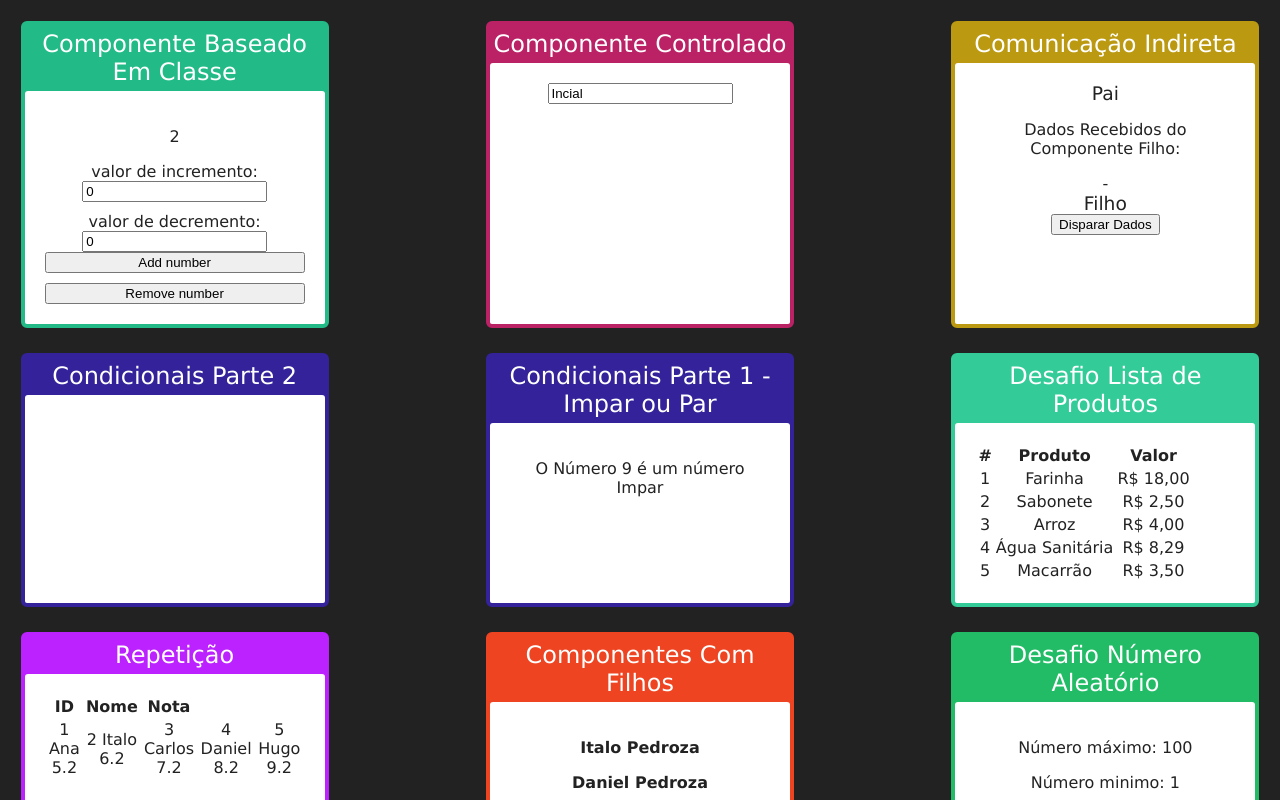
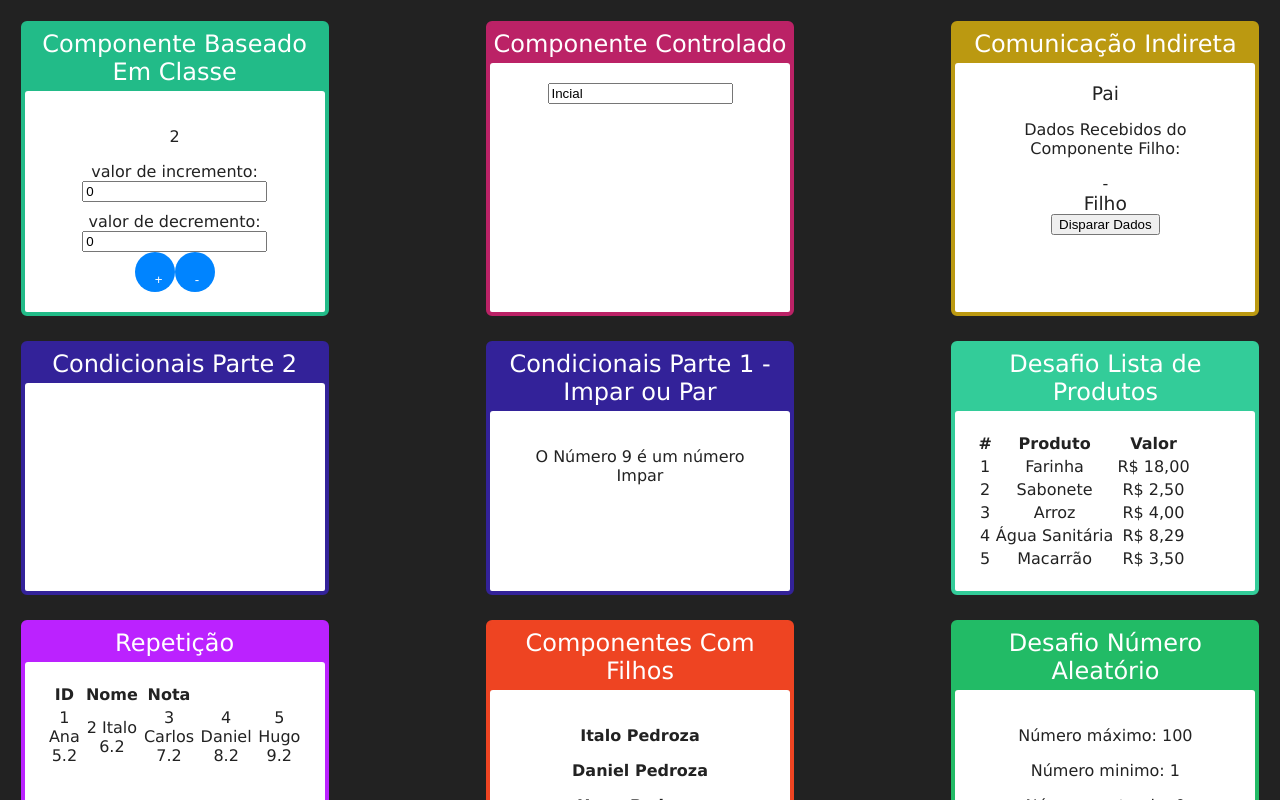
Before and after one commit to italoknd/Curso-REACT-JS, a React (Vite) app in the folder react-fundamentals/: page / in a window 1280 px wide. Shown: the top 800 px of the page. Built offline with nearby package versions, Linux system fonts and the light colour scheme.

Commit message:
adding some css to the controllers

```diff
--- a/react-fundamentals/src/components/contador/Contador.tsx
+++ b/react-fundamentals/src/components/contador/Contador.tsx
@@ -1,4 +1,5 @@
 import React, { Component, ReactEventHandler } from "react";
+import "./contador.css";
 import { IContador } from "./interfaceContador";
 
 export default class Contador extends Component<IContador> {
@@ -58,9 +59,13 @@ export default class Contador extends Component<IContador> {
             />
           </div>
         </div>
-        <div style={{ display: "flex", flexDirection: "column", gap: "10px" }}>
-          <button onClick={this.inc}>Add number</button>
-          <button onClick={this.dec}>Remove number</button>
+        <div>
+          <button className="control-button" onClick={this.inc}>
+            +
+          </button>
+          <button className="control-button" onClick={this.dec}>
+            -
+          </button>
         </div>
       </div>
     );
--- a/react-fundamentals/src/components/contador/contador.css
+++ b/react-fundamentals/src/components/contador/contador.css
@@ -1,5 +1,27 @@
+.main-container {
+  display: "flex";
+  flex-direction: "column";
+  gap: "10px";
+}
+
 .input-container {
   display: "flex";
   flex-direction: "column";
   justify-content: "start";
 }
+
+.control-button {
+  cursor: pointer;
+  padding: 20px;
+  height: 20px;
+  width: 20px;
+  border: none;
+  border-radius: 50%;
+  background-color: rgb(0, 132, 255);
+  color: white;
+  transition: 0.5s;
+}
+
+.control-button:hover {
+  background-color: rgb(0, 104, 201);
+}
```
